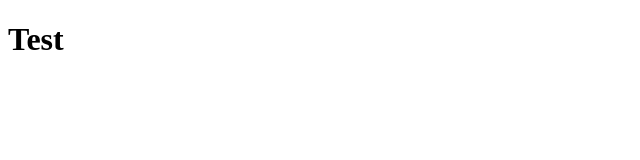
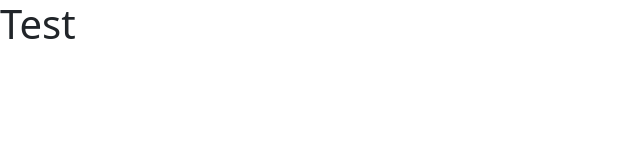
Before and after one commit to ObviousEcho/react-portfolio, a React (Create React App) app: page / in a window 1280 px wide. Shown: the top 160 px of the page, without its empty margins (0-640 px from the left). Built offline with nearby package versions, Linux system fonts and the light colour scheme.

Commit message:
set up routing and basic folder structure

```diff
--- a/package.json
+++ b/package.json
@@ -6,10 +6,12 @@
     "@testing-library/jest-dom": "^5.16.5",
     "@testing-library/react": "^13.4.0",
     "@testing-library/user-event": "^13.5.0",
+    "bootstrap": "^5.2.3",
     "react": "^18.2.0",
+    "react-bootstrap": "^2.7.0",
     "react-dom": "^18.2.0",
-    "react-scripts": "5.0.1",
-    "web-vitals": "^2.1.4"
+    "react-router-dom": "^6.6.1",
+    "react-scripts": "5.0.1"
   },
   "scripts": {
     "start": "react-scripts start",
--- a/src/App.js
+++ b/src/App.js
@@ -1,10 +1,16 @@
-import React from 'react';
+import React from "react";
+import { BrowserRouter as Router, Routes, Route } from "react-router-dom";
+import About from "./pages/About/index";
 
 function App() {
   return (
-    <div className="App">
-     <h1>Test</h1>
-    </div>
+    <Router>
+      <Routes>
+        <Route path="/" element={<About />} />
+        {/* <Route path="/portfolio" element={<Portfolio />} />
+        <Route path="/contact" element={<Cotact />} /> */}
+      </Routes>
+    </Router>
   );
 }
 
--- a/src/index.js
+++ b/src/index.js
@@ -1,6 +1,7 @@
 import React from 'react';
 import ReactDOM from 'react-dom/client';
 import App from './App';
+import 'bootstrap/dist/css/bootstrap.min.css';
 
 const root = ReactDOM.createRoot(document.getElementById('root'));
 root.render(
--- /dev/null
+++ b/src/pages/About/index.js
@@ -0,0 +1,9 @@
+import React from "react";
+
+export default function About() {
+  return (
+    <div className="App">
+      <h1>Test</h1>
+    </div>
+  );
+}
```
Also changed, not shown: 1 other file (tests, documents, lock files or other folders).
